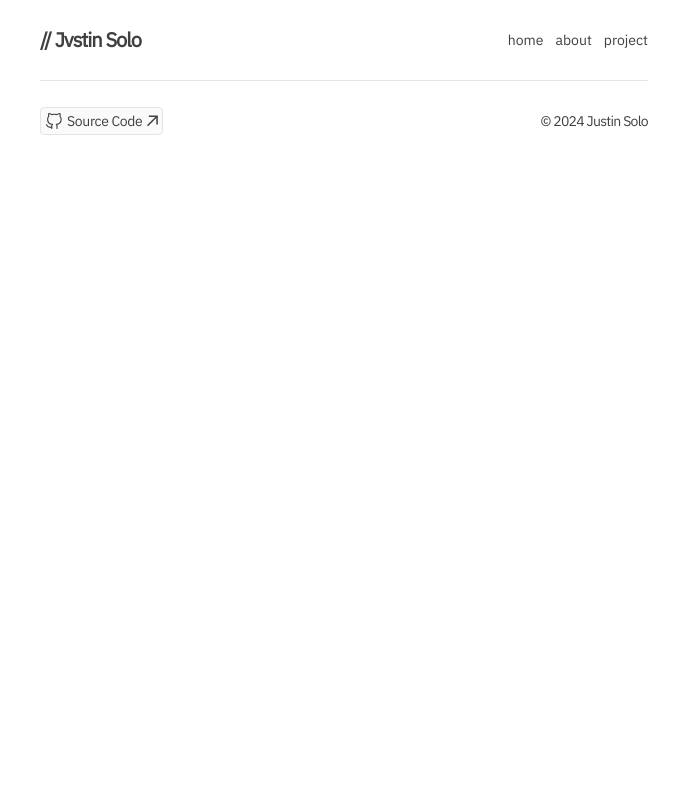
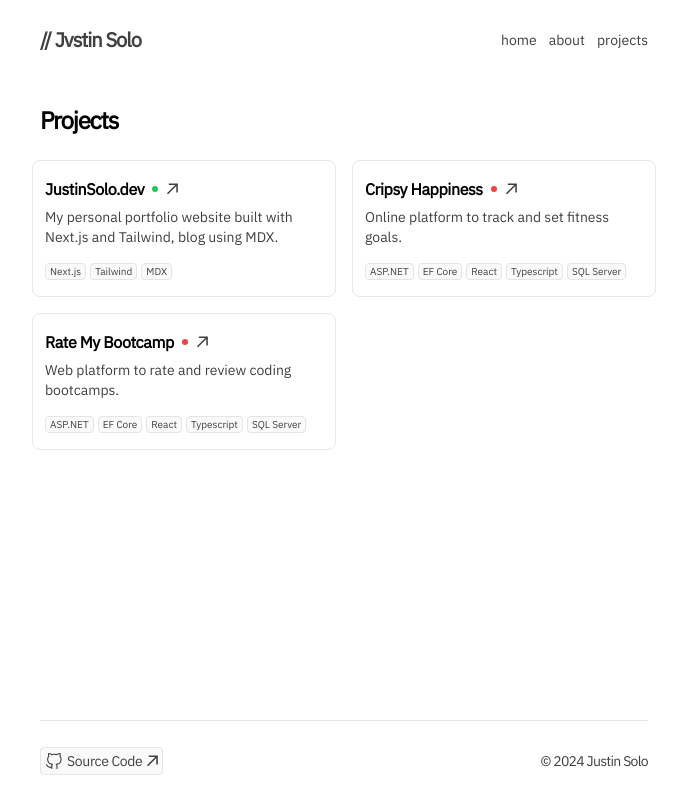
Before and after one commit to justinpaulosolo/justinsolo.dev, an Astro site: page /project in a window 1280 px wide. Shown: the whole page, without its empty margins (296-983 px from the left). Built offline with nearby package versions, Linux system fonts and the light colour scheme; Astro itself is replaced by a stand-in of ours.

Commit message:
project page

```diff
--- a/src/components/Nav.astro
+++ b/src/components/Nav.astro
@@ -7,7 +7,7 @@ const navLinks = {
         name: "about",
     },
     "/project": {
-        name: "project",
+        name: "projects",
     },
 };
 ---
--- /dev/null
+++ b/src/components/ProjectCard.astro
@@ -0,0 +1,55 @@
+---
+interface Props {
+    title: string;
+    link: string;
+    description: string;
+    technologies: string[];
+    isActive?: boolean;
+}
+
+const { title, link, description, technologies, isActive = true } = Astro.props;
+---
+
+<a
+    target="_blank"
+    href={link}
+    class="group inline-flex flex-col rounded-lg border px-3 py-4"
+>
+    <div class="space-y-1.5">
+        <h3 class="font-semibold tracking-tight text-black">
+            <div class="flex items-center gap-2">
+                <h3>{title}</h3>
+                <span
+                    class={`h-1.5 w-1.5 rounded-full ${isActive ? "bg-green-500" : "bg-red-500"}`}
+                ></span>
+                <div
+                    class="transform text-neutral-700 transition-transform duration-300 group-hover:-rotate-12"
+                >
+                    <svg
+                        width="12"
+                        height="12"
+                        viewBox="0 0 12 12"
+                        fill="none"
+                        xmlns="http://www.w3.org/2000/svg"
+                    >
+                        <path
+                            d="M2.07102 11.3494L0.963068 10.2415L9.2017 1.98864H2.83807L2.85227 0.454545H11.8438V9.46023H10.2955L10.3097 3.09659L2.07102 11.3494Z"
+                            fill="currentColor"></path>
+                    </svg>
+                </div>
+            </div>
+        </h3>
+        <p class="text-sm">{description}</p>
+    </div>
+    <div class="mt-auto flex">
+        <div class="mt-4 flex flex-wrap gap-1">
+            {
+                technologies.map((technology) => (
+                    <div class="inline-flex items-center text-nowrap rounded border border-neutral-200 bg-neutral-50 px-1 py-0 text-[10px]">
+                        {technology}
+                    </div>
+                ))
+            }
+        </div>
+    </div>
+</a>
--- a/src/pages/project.astro
+++ b/src/pages/project.astro
@@ -1,5 +1,46 @@
 ---
 import Layout from "../layouts/Layout.astro";
+import ProjectCard from "../components/ProjectCard.astro";
 ---
 
-<Layout title="Justin Solo-Project" />
+<Layout title="Justin Solo-Project">
+    <main class="container flex-1 space-y-6">
+        <h1 class="mt-6 text-2xl font-bold tracking-tighter text-black">
+            Projects
+        </h1>
+        <div class="-mx-2 grid grid-cols-1 gap-4 sm:grid-cols-2">
+            <ProjectCard
+                technologies={["Next.js", "Tailwind", "MDX"]}
+                title="JustinSolo.dev"
+                description="My personal portfolio website built with Next.js and Tailwind, blog using MDX."
+                link="https://justinsolo.dev"
+            />
+            <ProjectCard
+                isActive={false}
+                technologies={[
+                    "ASP.NET",
+                    "EF Core",
+                    "React",
+                    "Typescript",
+                    "SQL Server",
+                ]}
+                title="Cripsy Happiness"
+                link="https://github.com/justinpaulosolo/CalorieTracker"
+                description="Online platform to track and set fitness goals."
+            />
+            <ProjectCard
+                isActive={false}
+                technologies={[
+                    "ASP.NET",
+                    "EF Core",
+                    "React",
+                    "Typescript",
+                    "SQL Server",
+                ]}
+                title="Rate My Bootcamp"
+                link="https://github.com/justinpaulosolo/rate-my-bootcamp-client"
+                description="Web platform to rate and review coding bootcamps."
+            />
+        </div>
+    </main>
+</Layout>
```
